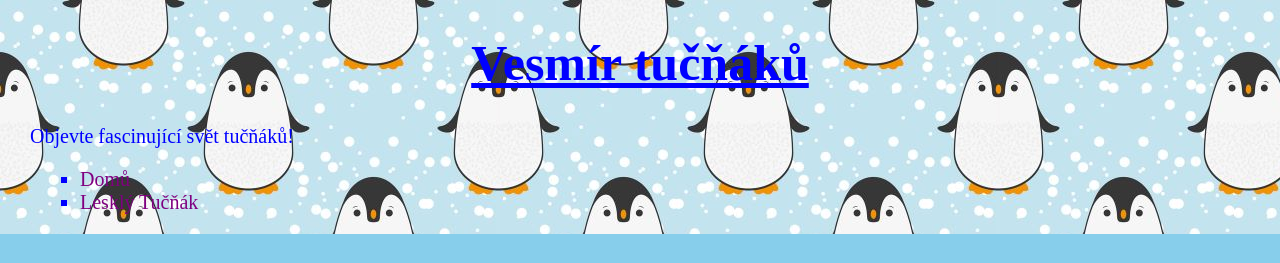
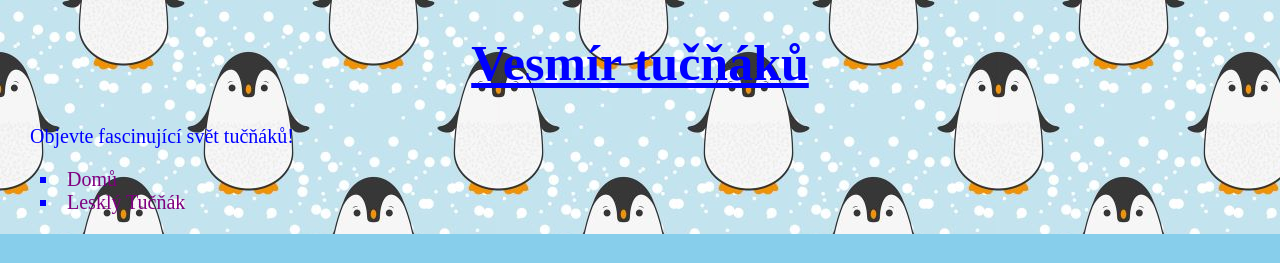
Before and after one commit to FrantisekSvatos/tu-ci, a plain HTML site: page stranka/emperor.html in a window 1280 px wide. Shown: the top 263 px of the page. Drawn offline with Linux system fonts and the light colour scheme.

Commit message:
oprava menu

```diff
--- a/css/style.css
+++ b/css/style.css
@@ -56,6 +56,6 @@ a:hover{
     color: orange;
 }
 
-ul{
+li{
     list-style-type: square;
 }
--- a/stranka/emperor.html
+++ b/stranka/emperor.html
@@ -12,10 +12,8 @@
         <p>Objevte fascinující svět tučňáků!</p>
         <nav>
             <menu>
-                <ul>
-                    <li><a href="index.html">Domů</a></li>
-                    <li><a href="leskly.html">Lesklý Tučňák</a></li>
-                </ul>
+                <li><a href="index.html">Domů</a></li>
+                <li><a href="leskly.html">Lesklý Tučňák</a></li>
             </menu>
         </nav>
     </header>
```
Also changed, not shown: stranka/index.html (+2 -4 lines), stranka/leskly.html (+2 -4 lines).
